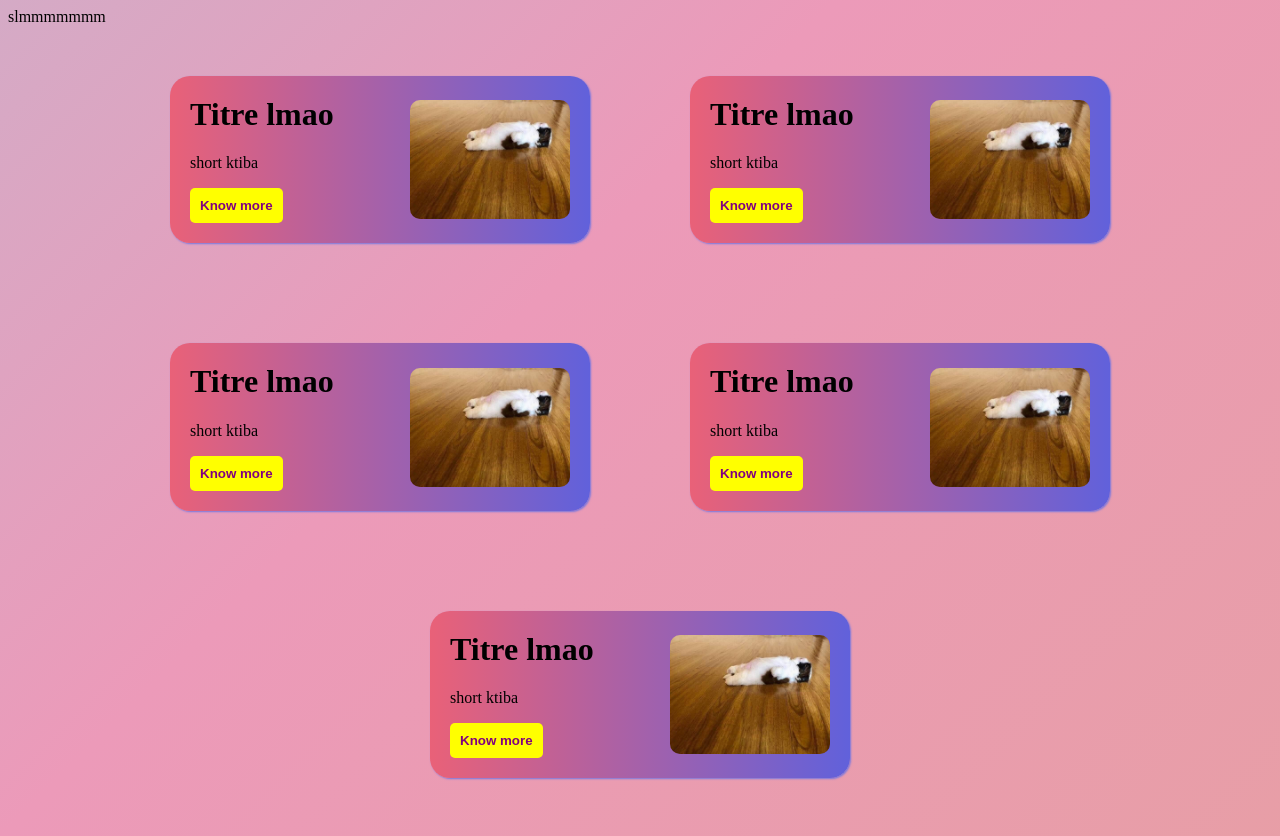
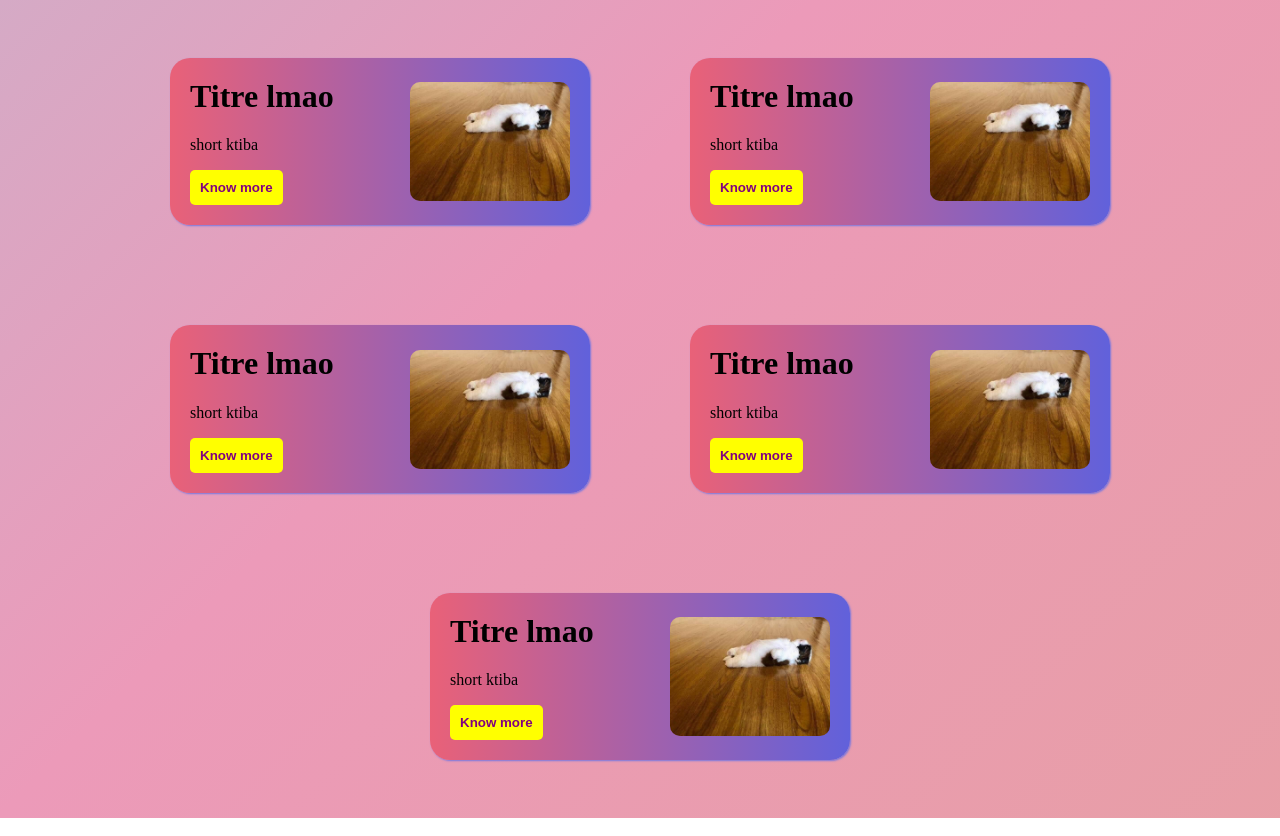
Before and after one commit to moonayyur/card-modal, a plain HTML site: page card.html in a window 1280 px wide. Drawn offline with Linux system fonts and the light colour scheme.

Commit message:
without slm

```diff
--- a/card.html
+++ b/card.html
@@ -8,7 +8,6 @@
     <title>CARD</title>
 </head>
 <body>
- slmmmmmmm
     <div class="cont">
 
 
```
